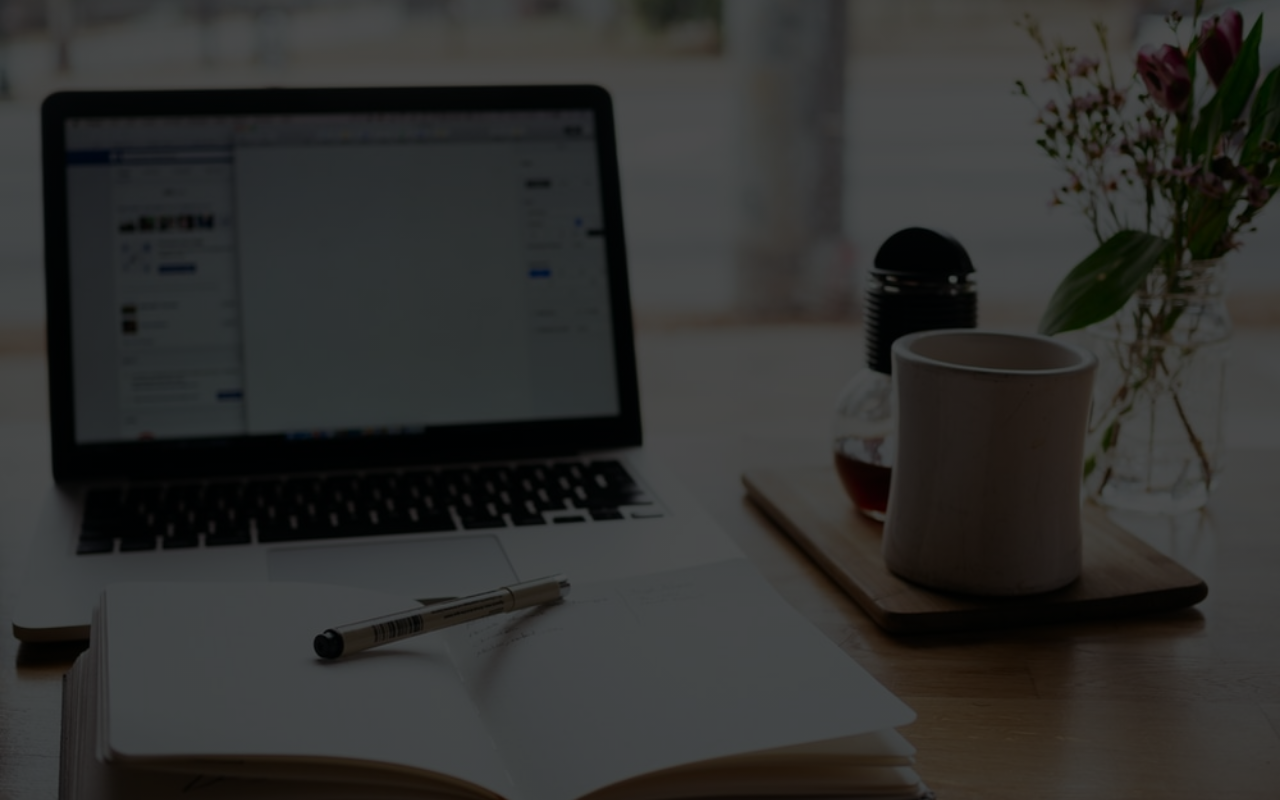
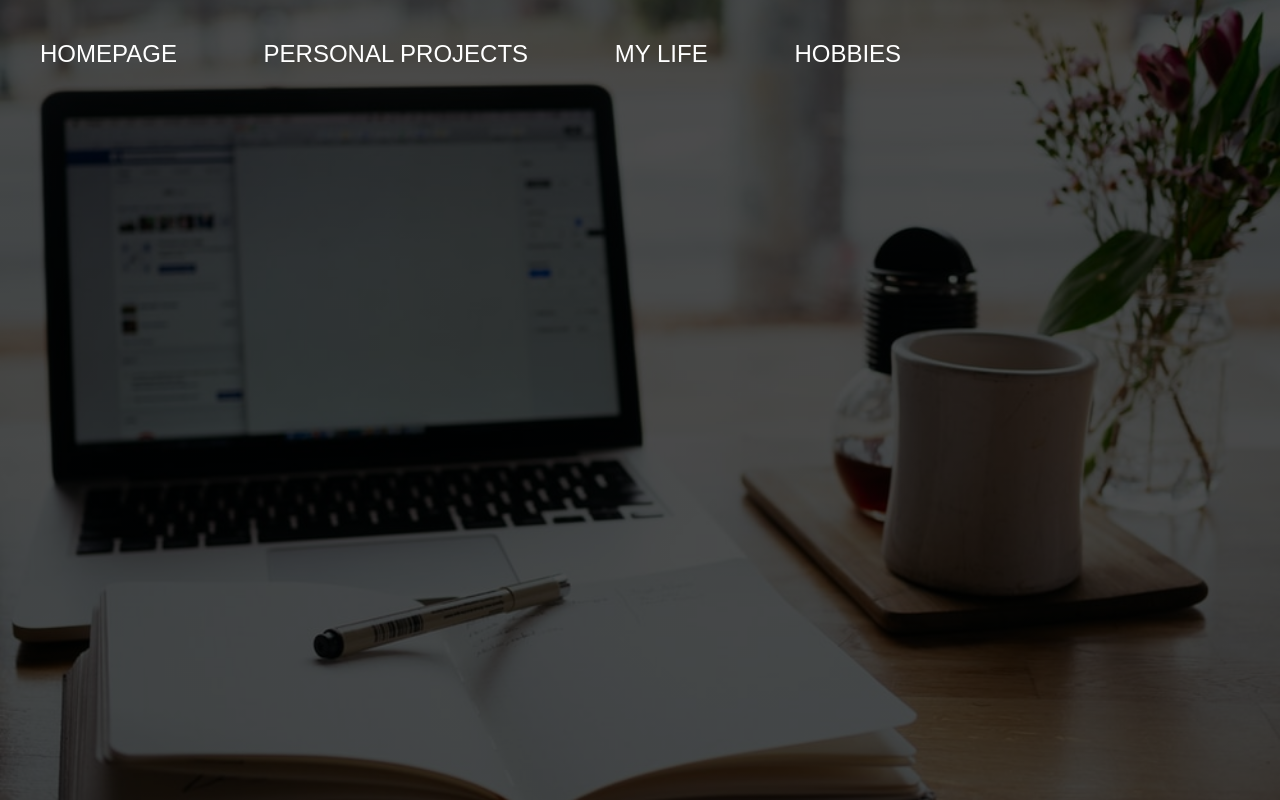
Before and after one commit to sabinlungudotcpp/PersonalWebsite, a website: page views/index.html in a window 1280 px wide. Drawn offline with Linux system fonts and the light colour scheme.

Commit message:
Adding navigation links to homepage

```diff
--- a/public/css/index.css
+++ b/public/css/index.css
@@ -17,3 +17,24 @@ header {
     background-size: cover;
     height: 100vh;
 }
+
+.row {
+    width: 1140px;
+    margin: 0;
+}
+
+.main-navigation {
+
+}
+
+.main-navigation li {
+    padding: 10px 0;
+    text-transform: uppercase;
+    margin: 30px 40px;
+    display: inline-block;
+}
+
+.main-navigation li a {
+    text-decoration: none;
+    color: white;
+}
--- a/views/index.html
+++ b/views/index.html
@@ -14,7 +14,17 @@
 
 <body>
     <header>
-        <div class="row">
+
+        <nav>
+            <div class="row">
+                <ul class="main-navigation">
+                    <li><a href="#">Homepage</a></li>
+                    <li><a href="#">Personal Projects</a></li>
+                    <li><a href="#">My Life</a></li>
+                    <li><a href="#">Hobbies</a></li>
+                </ul>
+            </div>
+        </nav>
 
         </div>
     </header>
```
